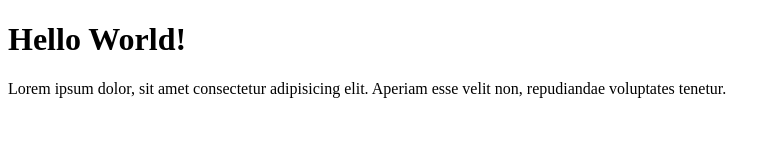
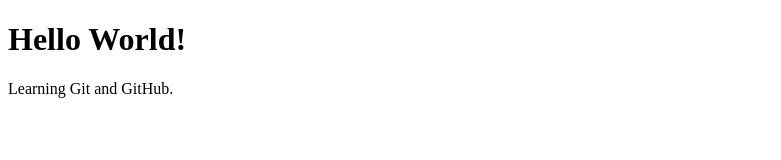
Before and after one commit to alexgeracaotech/git-learning-fs, a plain HTML site: page index.html in a window 1280 px wide. Shown: the whole page, without its empty margins (0-781 px from the left). Drawn offline with Linux system fonts and the light colour scheme.

Commit message:
update index

```diff
--- a/index.html
+++ b/index.html
@@ -7,6 +7,6 @@
 </head>
 <body>
     <h1>Hello World!</h1>
-    <p>Lorem ipsum dolor, sit amet consectetur adipisicing elit. Aperiam esse velit non, repudiandae voluptates tenetur.</p>
+    <p>Learning Git and GitHub.</p>
 </body>
 </html>
```
